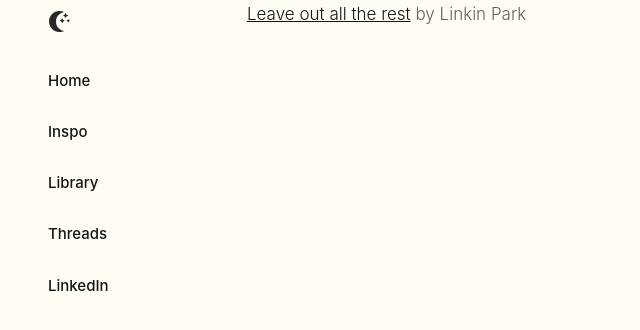
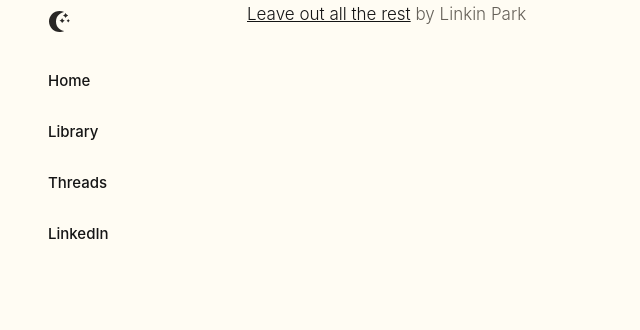
Before and after one commit to paulmederos/pm17, a Jekyll site: the page built from music.html, in a window 1280 px wide. Shown: the top 330 px of the page, without its empty margins (0-640 px from the left). Built offline with Jekyll 4.4.1, drawn with Linux system fonts in a browser that asks for light colours; some web fonts are replaced.

Commit message:
Remove Inspo from main navigation

```diff
--- a/_includes/menu.html
+++ b/_includes/menu.html
@@ -1,5 +1,4 @@
 <a class="font-sm" href="/">Home</a>
-<a class="font-sm" href="/inspo">Inspo</a>
 <a class="font-sm" href="/library">Library</a>
 <a class="font-sm" href="https://www.threads.net/@pvmederos" target="_blank">Threads</a>
 <a class="font-sm" href="https://www.linkedin.com/in/pmederos" target="_blank">LinkedIn</a>
```
